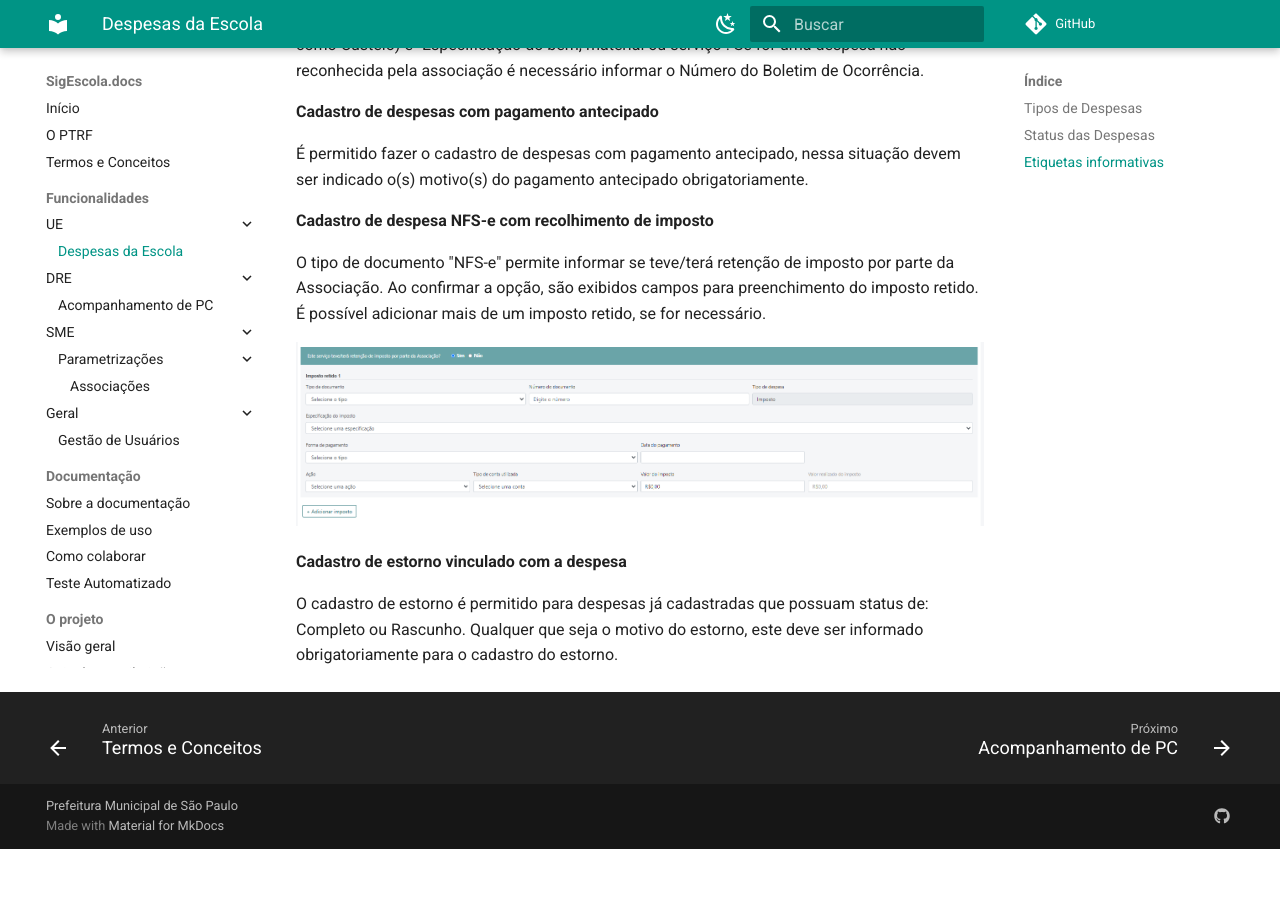
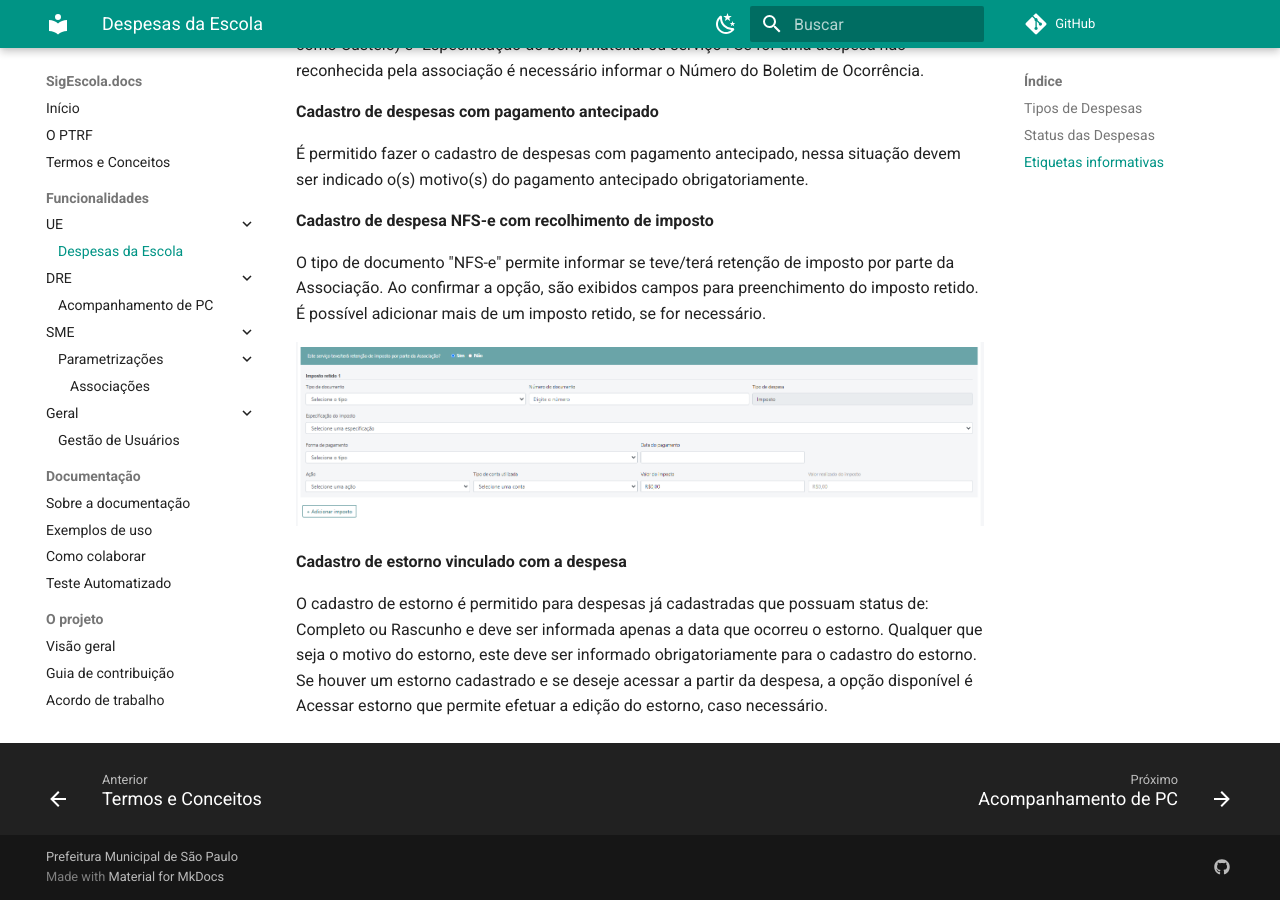
Before and after one commit to prefeiturasp/SME-PTRF-Docs, an MkDocs documentation site: the page built from docs/funcionalidades/ue/Despesas da Escola.md, in a window 1280 px wide and 900 px high, scrolled down 4253 px. Built offline with MkDocs 1.6.1 and Material for MkDocs 9.7.7, drawn with Linux system fonts in a browser that asks for light colours; comment, search, counter and statistics services are not loaded; before the commit the page ends 5102 px from its top, so only the background shows below that.

```diff
--- a/docs/funcionalidades/ue/Despesas da Escola.md
+++ b/docs/funcionalidades/ue/Despesas da Escola.md
@@ -92,4 +92,4 @@ O tipo de documento "NFS-e" permite informar se teve/terá retenção de imposto
 
 **Cadastro de estorno vinculado com a despesa**
 
-O cadastro de estorno é permitido para despesas já cadastradas que possuam status de: Completo ou Rascunho. Qualquer que seja o motivo do estorno, este deve ser informado obrigatoriamente para o cadastro do estorno.
+O cadastro de estorno é permitido para despesas já cadastradas que possuam status de: Completo ou Rascunho e deve ser informada apenas a data que ocorreu o estorno. Qualquer que seja o motivo do estorno, este deve ser informado obrigatoriamente para o cadastro do estorno. Se houver um estorno cadastrado e se deseje acessar a partir da despesa, a opção disponível é Acessar estorno que permite efetuar a edição do estorno, caso necessário.
```
